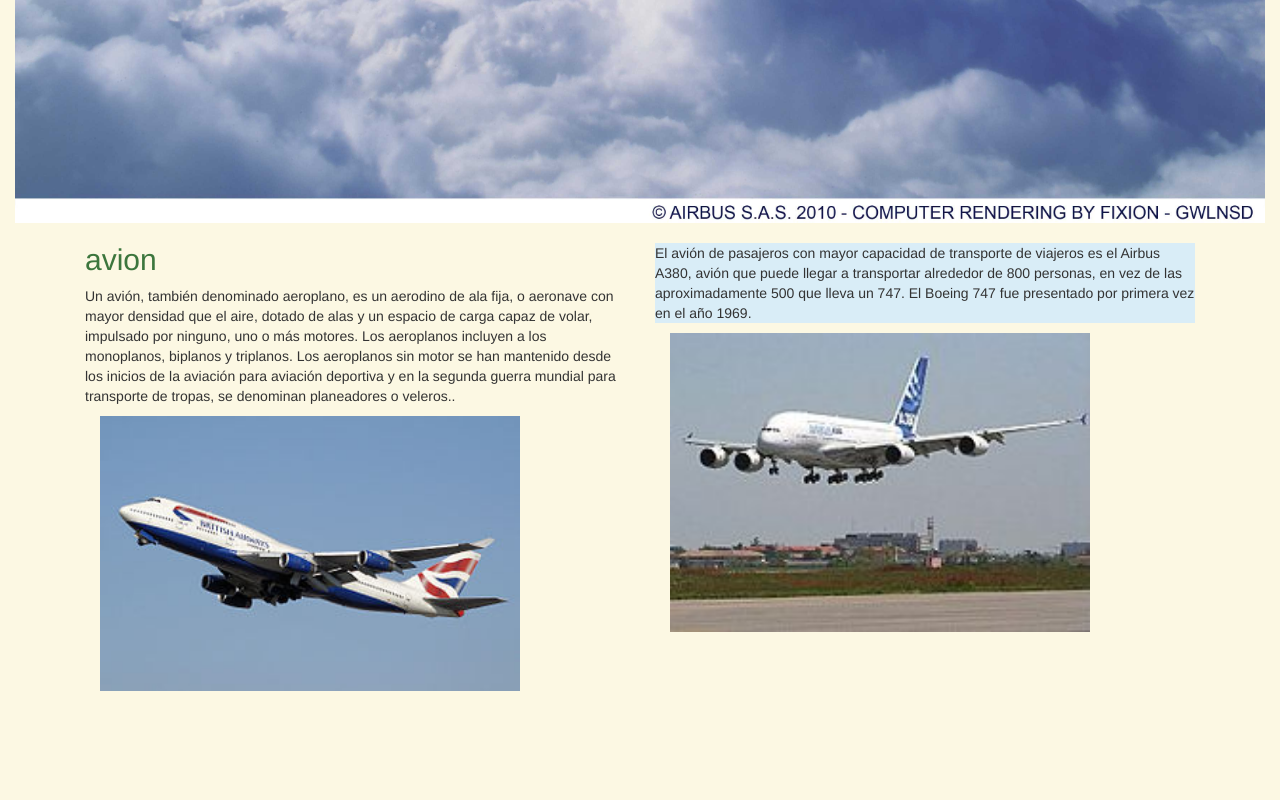
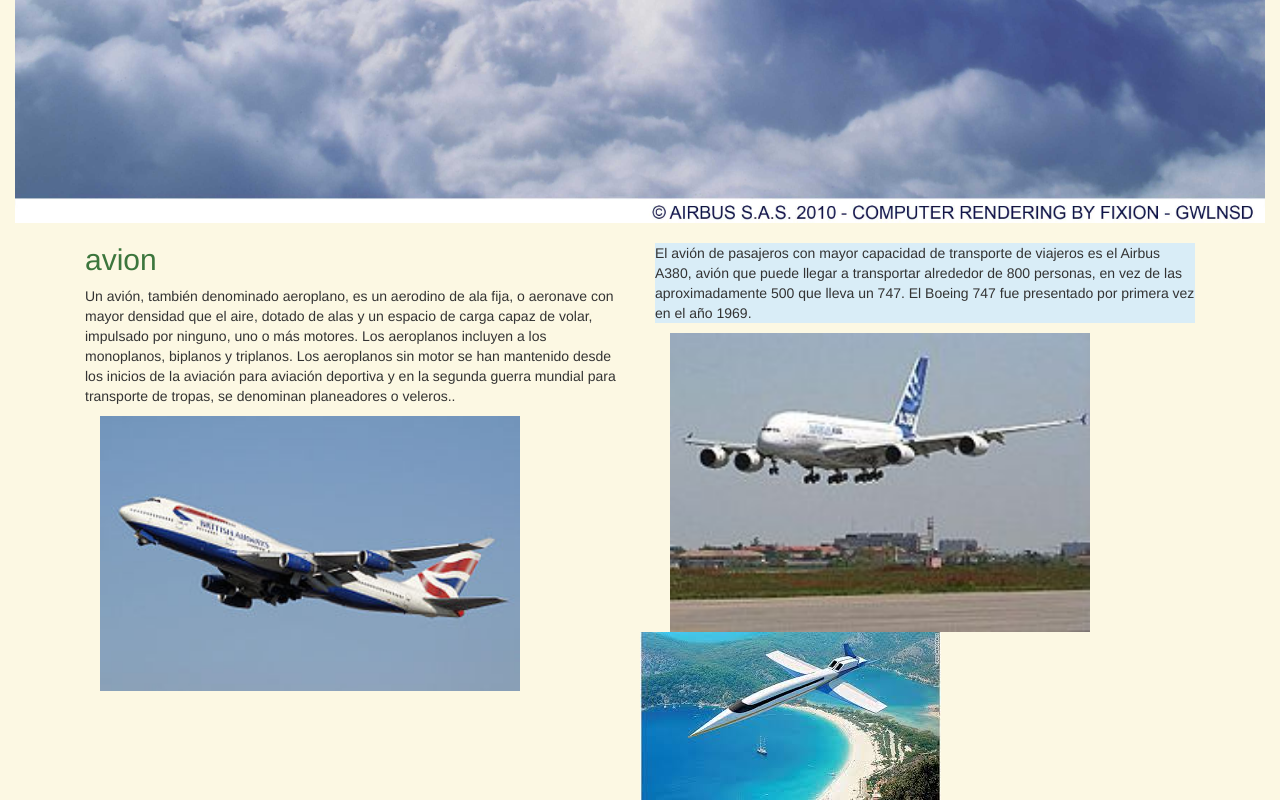
Before and after one commit to alejandrojas/prueba, a plain HTML site: page index.html in a window 1280 px wide. Shown: the part 757-1557 px from the top of the page. Before the commit the page ends 1448 px from the top, so only its background shows below. Drawn offline with Linux system fonts and the light colour scheme.

Commit message:
se agrego una imagen

```diff
--- a/index.html
+++ b/index.html
@@ -39,6 +39,10 @@
                 <img class="col-md-10 col-sm-12 col-xs-12" src="img/23.jpg">
            </div>
      </div>
+
+     <div>
+         <img src="img/5.jpg" alt="">
+     </div>
   </div>
 </body>
 </html>
```
